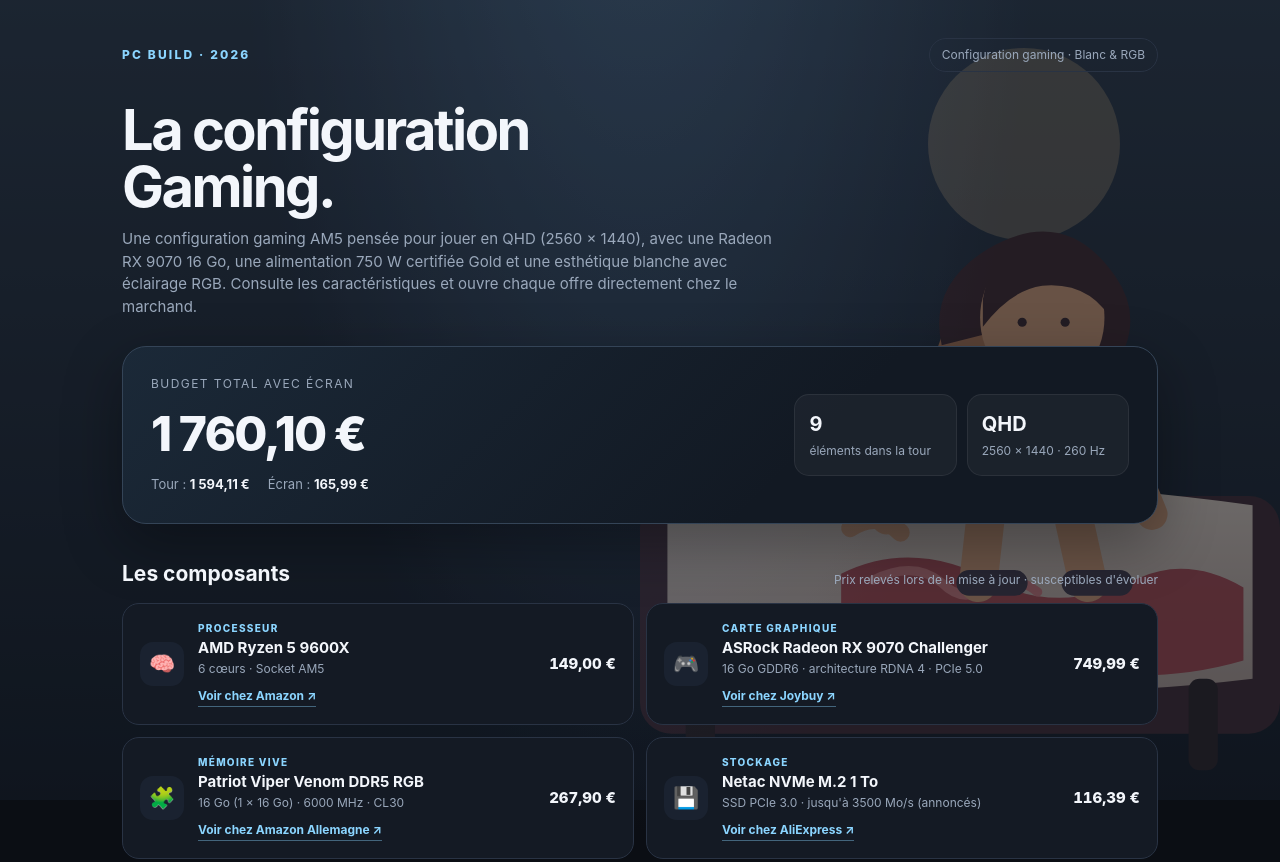
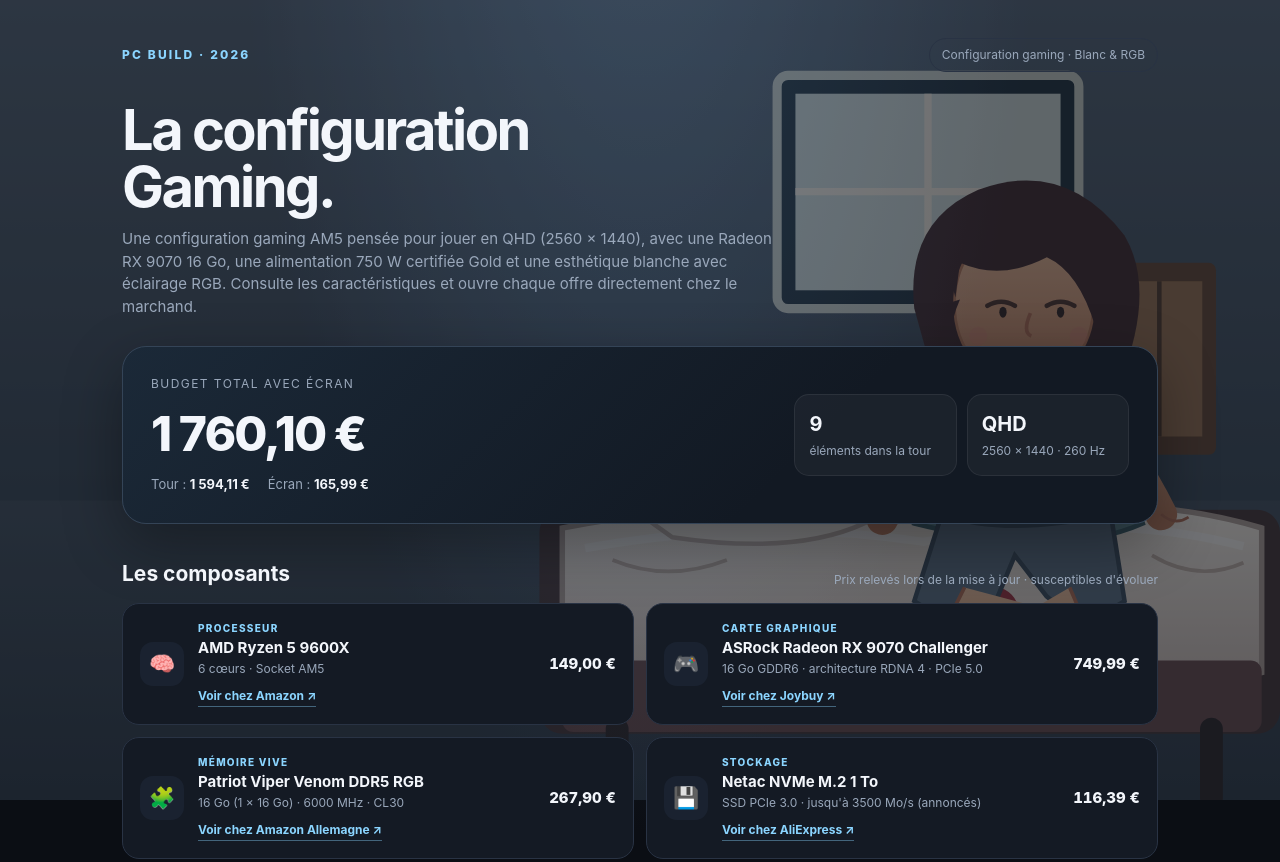
Before and after one commit to hugojoul1-oss/pc-gaming, a plain HTML site: page index.html in a window 1280 px wide. Shown: the top 862 px of the page. Drawn offline with Linux system fonts and the light colour scheme.

Commit message:
Améliore le fond cartoon avec une scène de chambre détaillée

```diff
--- a/index.html
+++ b/index.html
@@ -30,31 +30,56 @@ body{position:relative;isolation:isolate;background:radial-gradient(ellipse at 5
 <body>
 
 <svg class="joke-wallpaper" viewBox="0 0 1400 900" preserveAspectRatio="xMidYMid slice" aria-hidden="true" xmlns="http://www.w3.org/2000/svg">
- <defs>
-  <linearGradient id="wall" x2="0" y2="1"><stop stop-color="#35465c"/><stop offset="1" stop-color="#17202e"/></linearGradient>
-  <linearGradient id="sheet" x2="0" y2="1"><stop stop-color="#f6e9df"/><stop offset="1" stop-color="#c9b6b0"/></linearGradient>
- </defs>
- <rect width="1400" height="900" fill="url(#wall)"/>
- <circle cx="1120" cy="170" r="105" fill="#e7c99c" opacity=".35"/>
- <rect x="700" y="555" width="700" height="260" rx="34" fill="#4a3440"/>
- <path d="M730 560 Q1000 515 1370 565 L1370 755 Q1080 790 730 745Z" fill="url(#sheet)"/>
- <path d="M920 640 Q1000 600 1090 650 Q1160 685 1245 645 Q1300 620 1360 655 L1360 735 Q1240 770 1110 730 Q1000 695 920 735Z" fill="#b84a57" opacity=".9"/>
- <path d="M955 647 Q1000 625 1030 650 Q1055 675 1080 653 Q1105 637 1135 660" fill="none" stroke="#e58b91" stroke-width="10" stroke-linecap="round"/>
- <rect x="750" y="755" width="32" height="100" rx="12" fill="#332b34"/><rect x="1300" y="755" width="32" height="100" rx="12" fill="#332b34"/>
- <!-- femme adulte en pyjama, assise sur le lit -->
- <path d="M1020 535 Q1000 460 1030 380 Q1070 300 1155 325 Q1235 350 1235 445 L1200 575Z" fill="#c98b68"/>
- <path d="M1030 390 Q1015 325 1080 285 Q1165 235 1220 315 Q1255 365 1215 420 Q1175 365 1110 370Z" fill="#49313a"/>
- <ellipse cx="1140" cy="360" rx="68" ry="78" fill="#e9b18b"/>
- <path d="M1075 340 Q1090 255 1170 280 Q1230 300 1220 370 Q1195 320 1140 325 Q1105 330 1075 370Z" fill="#49313a"/>
- <circle cx="1118" cy="365" r="5" fill="#44313a"/><circle cx="1165" cy="365" r="5" fill="#44313a"/>
- <path d="M1125 402 Q1145 415 1160 400" fill="none" stroke="#9d5554" stroke-width="5" stroke-linecap="round"/>
- <path d="M1040 430 Q970 465 975 570 L1210 570 Q1220 475 1190 430 Q1140 460 1040 430Z" fill="#8ab7c7"/>
- <path d="M1050 450 Q1000 510 970 580" fill="none" stroke="#e9b18b" stroke-width="34" stroke-linecap="round"/>
- <path d="M1180 450 Q1230 495 1260 575" fill="none" stroke="#e9b18b" stroke-width="34" stroke-linecap="round"/>
- <path d="M1080 560 L1070 650 M1170 560 L1190 650" stroke="#e9b18b" stroke-width="42" stroke-linecap="round"/>
- <path d="M1060 650 L1110 650 M1175 650 L1225 650" stroke="#4c465c" stroke-width="28" stroke-linecap="round"/>
- <path d="M930 590 Q960 570 985 595" fill="none" stroke="#e9b18b" stroke-width="20" stroke-linecap="round"/>
- <text x="1050" y="845" font-family="Arial,sans-serif" font-size="25" font-weight="700" fill="#f4d7d8" opacity=".8">Oups…</text>
+<defs>
+ <linearGradient id="room" x2="0" y2="1"><stop stop-color="#718398"/><stop offset="1" stop-color="#344253"/></linearGradient>
+ <linearGradient id="mattress" x2="0" y2="1"><stop stop-color="#fffaf4"/><stop offset="1" stop-color="#d7c9c4"/></linearGradient>
+ <linearGradient id="skin" x2="0" y2="1"><stop stop-color="#f5c9a8"/><stop offset="1" stop-color="#c88769"/></linearGradient>
+ <linearGradient id="shirt" x2="0" y2="1"><stop stop-color="#a9d1d7"/><stop offset="1" stop-color="#648d9b"/></linearGradient>
+</defs>
+<rect width="1400" height="900" fill="url(#room)"/>
+<path d="M0 0H1400V560H0Z" fill="#263647" opacity=".25"/>
+<rect x="850" y="95" width="330" height="255" rx="12" fill="#26394a" stroke="#d2d8d4" stroke-width="10"/>
+<rect x="870" y="115" width="290" height="215" fill="#d4e0df"/>
+<path d="M1015 115V330M870 222H1160" stroke="#f7f1e7" stroke-width="8"/>
+<rect x="1210" y="300" width="120" height="210" rx="8" fill="#6b5041"/>
+<path d="M1225 320H1315V490H1225Z" fill="#a17b5d"/>
+<path d="M1268 320V490" stroke="#5a4439" stroke-width="5"/>
+<!-- lit, cadre et matelas bien lisibles -->
+<rect x="590" y="570" width="810" height="245" rx="25" fill="#4d3e43"/>
+<path d="M615 590Q820 550 1030 580Q1230 545 1380 590V748Q1190 790 1000 755Q790 790 615 745Z" fill="url(#mattress)" stroke="#b8a9a4" stroke-width="6"/>
+<path d="M640 612Q830 578 1010 605Q1210 570 1360 610" fill="none" stroke="#fff" stroke-width="9" opacity=".7"/>
+<path d="M670 625Q730 650 795 625M1260 620Q1310 650 1360 628" fill="none" stroke="#c9b9b2" stroke-width="4"/>
+<rect x="615" y="735" width="765" height="78" rx="12" fill="#70535a"/>
+<path d="M675 810V885M1325 810V885" stroke="#342e34" stroke-width="25" stroke-linecap="round"/>
+<path d="M700 575Q720 525 820 535Q920 540 945 585Q870 620 735 600Z" fill="#fff8f0" stroke="#cbbdb7" stroke-width="5"/>
+<path d="M725 570Q810 550 910 582" fill="none" stroke="#d8cbc4" stroke-width="4"/>
+<!-- petite tache rouge sur le drap -->
+<path d="M1000 674C1015 644 1045 650 1060 668C1080 643 1110 655 1114 678C1145 688 1137 716 1110 723C1085 741 1055 724 1040 716C1010 728 987 701 1000 674Z" fill="#a83c4c"/>
+<path d="M1020 680Q1045 660 1065 680Q1085 699 1110 678" fill="none" stroke="#d76d79" stroke-width="7" stroke-linecap="round"/>
+<!-- silhouette de la femme assise sur le bord du lit -->
+<path d="M1000 350Q990 255 1070 220Q1165 185 1230 270Q1265 330 1225 430L1190 475L1025 440Z" fill="#49343b"/>
+<path d="M1080 395L1080 445Q1115 470 1150 440L1140 385Z" fill="url(#skin)"/>
+<ellipse cx="1120" cy="345" rx="76" ry="90" fill="url(#skin)" stroke="#bd8065" stroke-width="3"/>
+<path d="M1045 338Q1025 270 1085 235Q1165 198 1210 275Q1230 320 1198 370Q1180 310 1145 294Q1095 320 1050 300Z" fill="#49343b"/>
+<path d="M1050 340Q1025 395 1065 440Q1018 415 1018 350ZM1190 315Q1230 365 1195 430Q1238 390 1220 330Z" fill="#49343b"/>
+<path d="M1080 347Q1095 338 1110 347M1145 347Q1160 338 1175 347" fill="none" stroke="#563e3b" stroke-width="5" stroke-linecap="round"/>
+<ellipse cx="1097" cy="354" rx="4" ry="6" fill="#3d3032"/><ellipse cx="1160" cy="354" rx="4" ry="6" fill="#3d3032"/>
+<path d="M1127 355Q1118 376 1128 380" fill="none" stroke="#b97862" stroke-width="4"/>
+<path d="M1100 397Q1125 411 1150 394" fill="none" stroke="#984e54" stroke-width="5" stroke-linecap="round"/>
+<circle cx="1070" cy="380" r="10" fill="#df8c83" opacity=".4"/><circle cx="1180" cy="380" r="10" fill="#df8c83" opacity=".4"/>
+<!-- pyjama manches longues -->
+<path d="M1050 430Q1080 405 1120 420Q1170 405 1200 440L1250 585Q1160 625 1000 585L1030 470Z" fill="url(#shirt)" stroke="#456d7a" stroke-width="5"/>
+<path d="M1110 420L1125 485L1150 422" fill="#e9f1ec" stroke="#527985" stroke-width="4"/>
+<path d="M1070 450L1080 570M1180 450L1170 570" stroke="#e3eeee" stroke-width="3" opacity=".55"/>
+<path d="M1050 465Q1005 495 965 580" fill="none" stroke="url(#skin)" stroke-width="35" stroke-linecap="round"/>
+<path d="M1195 465Q1235 505 1270 575" fill="none" stroke="url(#skin)" stroke-width="35" stroke-linecap="round"/>
+<path d="M965 580Q980 590 995 578M1270 575Q1285 588 1300 578" fill="none" stroke="#b97862" stroke-width="3"/>
+<!-- pantalon et jambes -->
+<path d="M1030 575Q1100 600 1215 575L1230 670Q1185 700 1145 665L1110 620L1085 680Q1045 700 1000 670Z" fill="#657b91" stroke="#43576b" stroke-width="5"/>
+<path d="M1055 655L1015 735Q1000 760 1030 770L1095 755L1130 675" fill="url(#skin)" stroke="#b97862" stroke-width="4"/>
+<path d="M1170 655L1200 725Q1215 750 1190 770L1130 760L1110 690" fill="url(#skin)" stroke="#b97862" stroke-width="4"/>
+<path d="M1015 755Q1045 765 1090 750M1135 755Q1170 770 1200 748" fill="none" stroke="#e5b89c" stroke-width="7" stroke-linecap="round"/>
+<text x="1040" y="855" font-family="Arial,sans-serif" font-size="26" font-weight="700" fill="#fff0e8" opacity=".9">Oups…</text>
 </svg>
 <main class="wrap">
   <div class="top"><div class="brand">PC BUILD · 2026</div><div class="tag">Configuration gaming · Blanc & RGB</div></div>
```
